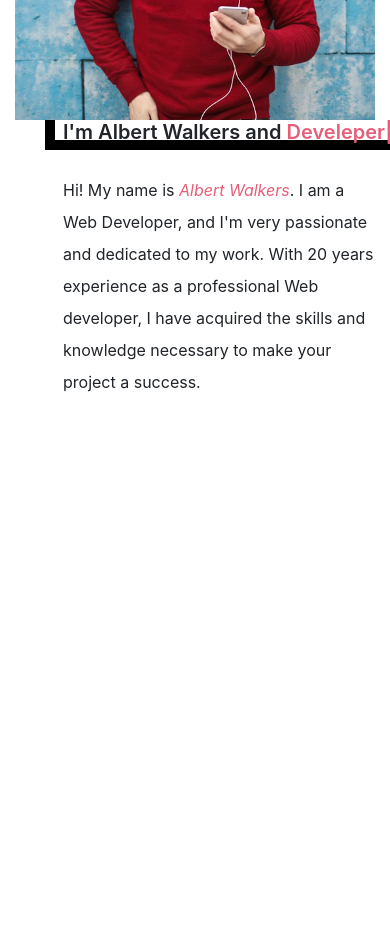
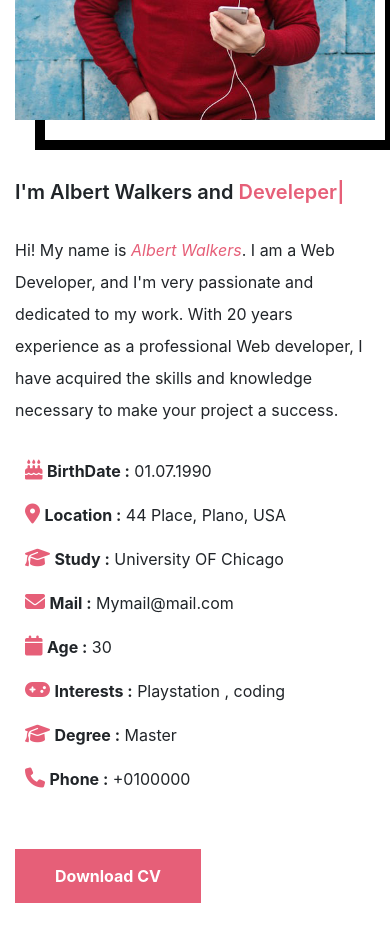
Before and after one commit to HosSamNeo/arlo, a plain HTML site: page index.html in a window 390 px wide. Shown: the part 1340-2281 px from the top of the page. Before the commit the page ends 1811 px from the top, so only its background shows below. Drawn offline with nearby package versions, Linux system fonts and the light colour scheme.

Commit message:
about
about

```diff
--- a/index.html
+++ b/index.html
@@ -85,10 +85,32 @@
                 <div class="col-md-8">
                     <div class="content pl-5">
                         <div class="content-title">
-                            <h3>I'm Albert Walkers and&nbsp; <span></span></h3>
+                            <h3>I'm Albert Walkers and&nbsp;<span></span></h3>
                         </div>
                         <div class="content-text">
                             <p>Hi! My name is <span>Albert Walkers</span>. I am a Web Developer, and I'm very passionate and dedicated to my work. With 20 years experience as a professional Web developer, I have acquired the skills and knowledge necessary to make your project a success.</p>
+                        </div>
+                        <div class="content-list">
+                          <ul class="mb-5">
+                            <div class="row">
+                              <div class="col-md-6">
+                                <li><i class="fa-solid fa-cake-candles"></i> <strong>BirthDate :</strong> 01.07.1990</li>
+                                <li><i class="fa-solid fa-location-dot"></i> <strong>Location :</strong> 44 Place, Plano, USA</li>
+                                <li><i class="fa-solid fa-graduation-cap"></i> <strong>Study :</strong> University OF Chicago</li>
+                                <li><i class="fa-solid fa-envelope"></i> <strong>Mail :</strong> Mymail@mail.com</li>
+                              </div>
+                              <div class="col-md-6">
+                                <li><i class="fa-solid fa-calendar"></i> <strong>Age :</strong> 30</li>
+                                <li><i class="fa-solid fa-gamepad"></i> <strong>Interests :</strong> Playstation , coding</li>
+                                <li><i class="fa-solid fa-graduation-cap"></i> <strong>Degree :</strong> Master</li>
+                                <li><i class="fa-solid fa-phone"></i> <strong>Phone :</strong> +0100000</li>
+                              </div>
+
+                            </div>
+                          </ul>
+                        </div>
+                        <div class="content-button">
+                          <button>Download CV</button>
                         </div>
                     </div>
                 </div>
--- a/style.css
+++ b/style.css
@@ -285,4 +285,45 @@ body {
     color: #e65f78;
     font-style:italic;
 }
+.about .content-list ul {
+    list-style: none;
+    padding-left: 0px;
+}
+.about .content-list ul li {
+    padding: 10px;
+}
+.about .content-list ul li i{
+    color: #e65f78;
+    font-size: 20px;
+}
+.about .content-button button{
+    border: none;
+    background-color: #e65f78;
+    color: white;
+    padding: 15px 40px;
+    font-weight: bold;
+    transition: all 1s;
+}
+.about .content-button:hover button{
+    background-color: #cf8693;
+}
+@media screen and (max-width:768px){
+    .about .img-wrapper {
+       margin-bottom: 60px;
+
+    }
+    .about .img-wrapper::after {
+        content: '';
+        position: absolute;
+        width: 100%;
+        height: 100%;
+        border: 10px solid black;
+        z-index: -10;
+        top: 30px;
+        left: 20px;
+    }
+    .about .content {
+        padding-left: 0px !important;
+    }
+}
  /* END ABOUT SECTION  */
```
